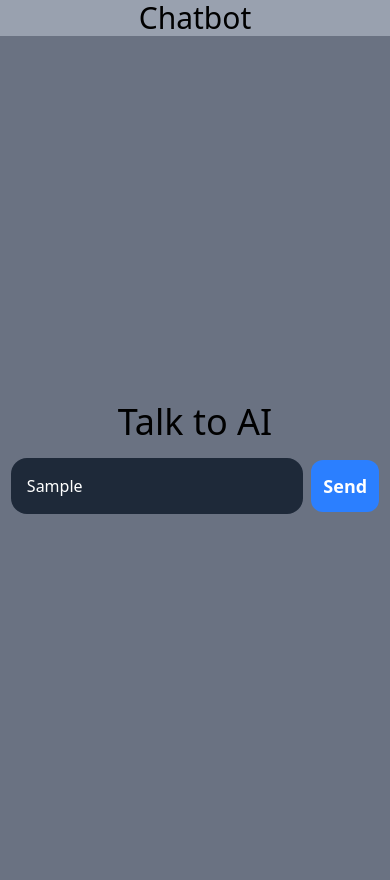
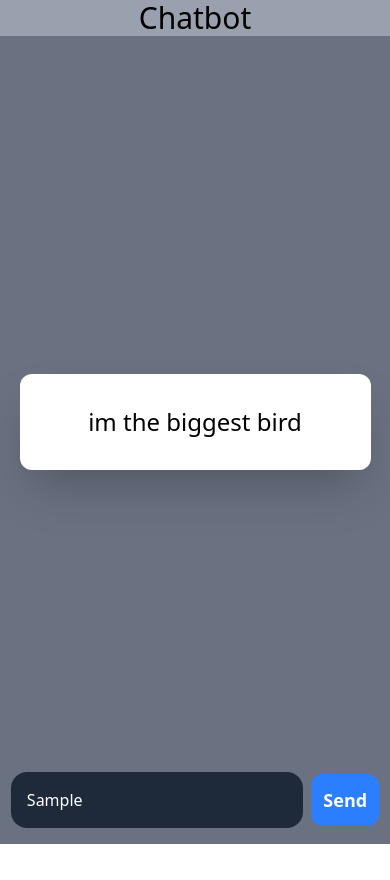
Before and after one commit to alohamat/react-ai-frontend, a React (Vite) app in the folder frontend/: page / in a window 390 px wide. Both pictures are taken after typing "Sample" into the empty fields and a click on the button "Send". After the commit the page ends 844 px from the top, so only its background shows below. Built offline with nearby package versions, Linux system fonts and the light colour scheme.

Commit message:
working on responsive and dynamic layout

```diff
--- a/frontend/src/App.tsx
+++ b/frontend/src/App.tsx
@@ -1,35 +1,41 @@
 import Header from "./components/Header";
 import PromptArea from "./components/PromptArea";
-import { useState, useEffect } from "react";
+import { useState } from "react";
 
 function App() {
-  const [inChat, setInChat] = useState(false);
+  const [isBottom, setIsBottom] = useState(false);
 
-  useEffect(() => {
-    if (inChat) {
+  return (
+    <div className="bg-gray-500 h-screen flex flex-col items-center justify-center relative">
+      <Header />
+      <h1 className="text-4xl mb-4">Talk to AI</h1>
 
-    }
-  }, [inChat]);
+      {isBottom && (
+        <div className="absolute flex justify-center items-center z-10">
+          <div className="bg-white p-8 rounded-xl shadow-2xl text-black text-2xl text-center
+          w-[90vw] sm:w-[85vw] lg:w-[70vw] xl:w-[55vw]
+          ">
+            im the biggest bird
+          </div>
+        </div>
+      )}
 
-  function handleSend() {
-    console.log("sent");
-    setInChat(true);
-  }
-  return (
-    <div>
-      <Header />
-      <div className="bg-gray-500 h-screen flex justify-center items-center flex-col gap-4">
-        <h1 className="text-4xl">Talk to AI</h1>
-        <div className="flex justify-center items-center">
-          <PromptArea />
-          <button
-        className="bg-blue-500 hover:bg-blue-700 text-white p-3 ml-2 rounded-xl
-          transition-all ease-in-out duration-300 text-lg font-semibold"
-          onClick={(e) => {e.preventDefault(); handleSend();}}
+      <div
+        className={`flex justify-center items-center transition-all duration-300
+        ${isBottom ? "absolute bottom-4 w-full z-0" : ""}`}
       >
-        Send
-      </button>
-        </div>
+        <PromptArea />
+        <button
+          className="bg-blue-500 hover:bg-blue-700 text-white p-3 ml-2 rounded-xl
+          transition-all ease-in-out duration-300 text-lg font-semibold hover:cursor-pointer"
+          onClick={(e) => {
+            e.preventDefault();
+            //handleSend();
+            setIsBottom(!isBottom);
+          }}
+        >
+          Send
+        </button>
       </div>
     </div>
   );
--- a/frontend/src/components/Header.tsx
+++ b/frontend/src/components/Header.tsx
@@ -1,6 +1,6 @@
 function Header() {
     return (
-        <header className="bg-gray-400 text-3xl flex justify-center">Chatbot</header>
+        <header className="bg-gray-400 text-3xl flex justify-center absolute top-0 w-screen">Chatbot</header>
     )
 }
 
```
